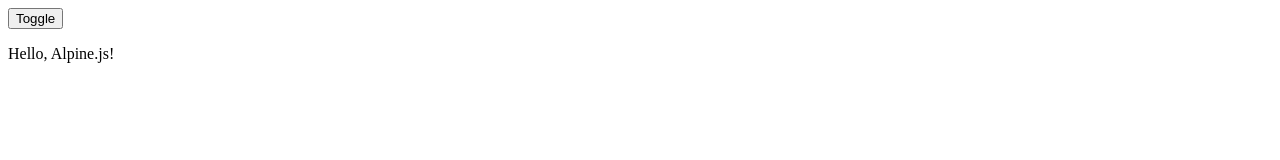
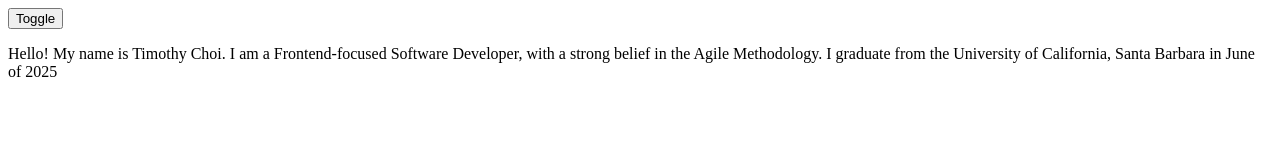
Before and after one commit to tim-choi/grown-ups, a plain HTML site: page index.html in a window 1280 px wide. Both pictures are taken after a click on the button "Toggle". Drawn offline with nearby package versions, Linux system fonts and the light colour scheme.

Commit message:
updated the message

```diff
--- a/index.html
+++ b/index.html
@@ -12,7 +12,7 @@
     <div x-data="{ open: false }">
         <button @click="open = !open">Toggle</button>
         <div x-show="open">
-            <p>Hello, Alpine.js!</p>
+            <p>Hello! My name is Timothy Choi. I am a Frontend-focused Software Developer, with a strong belief in the Agile Methodology. I graduate from the University of California, Santa Barbara in June of 2025 </p>
         </div>
     </div>
 
```
